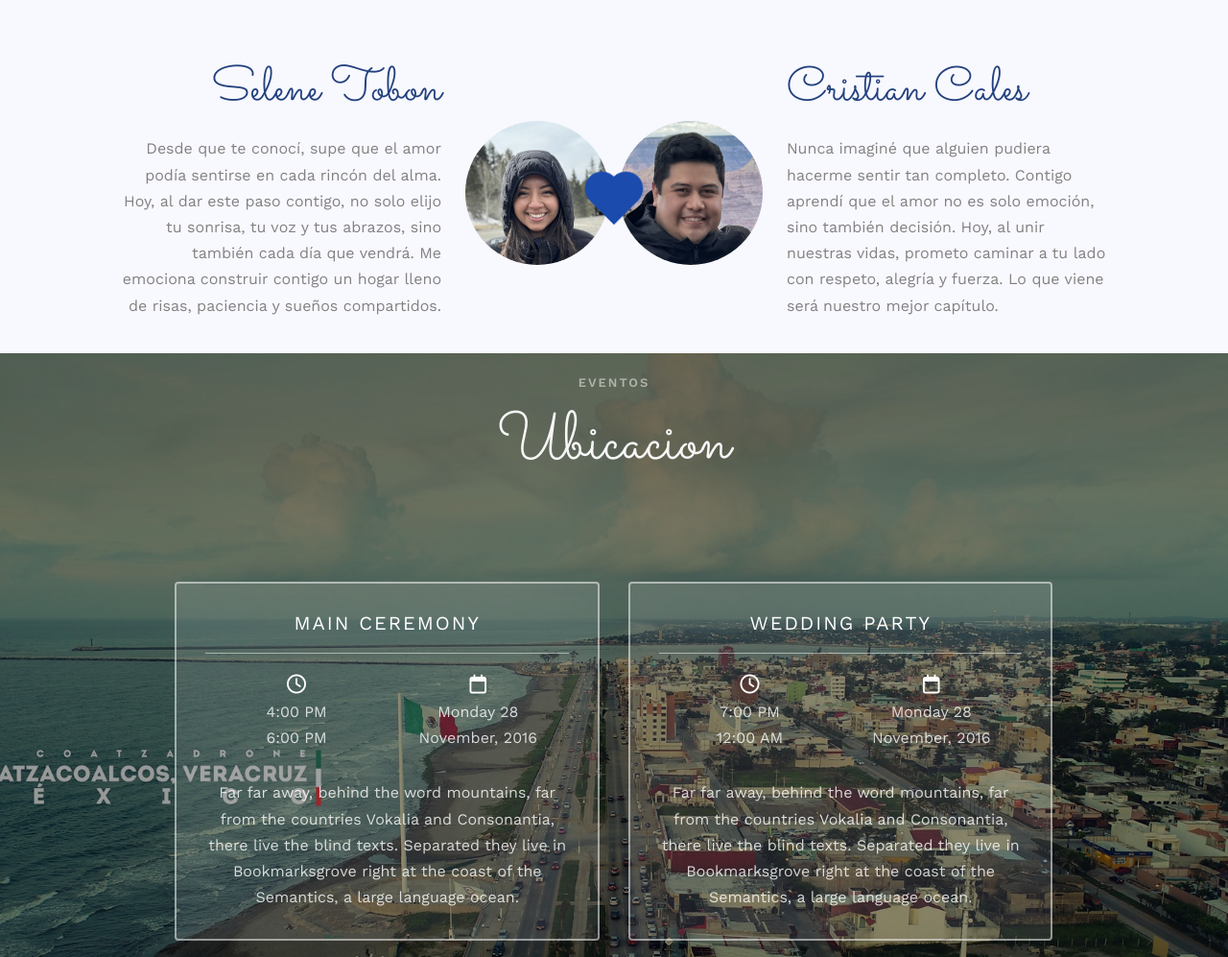
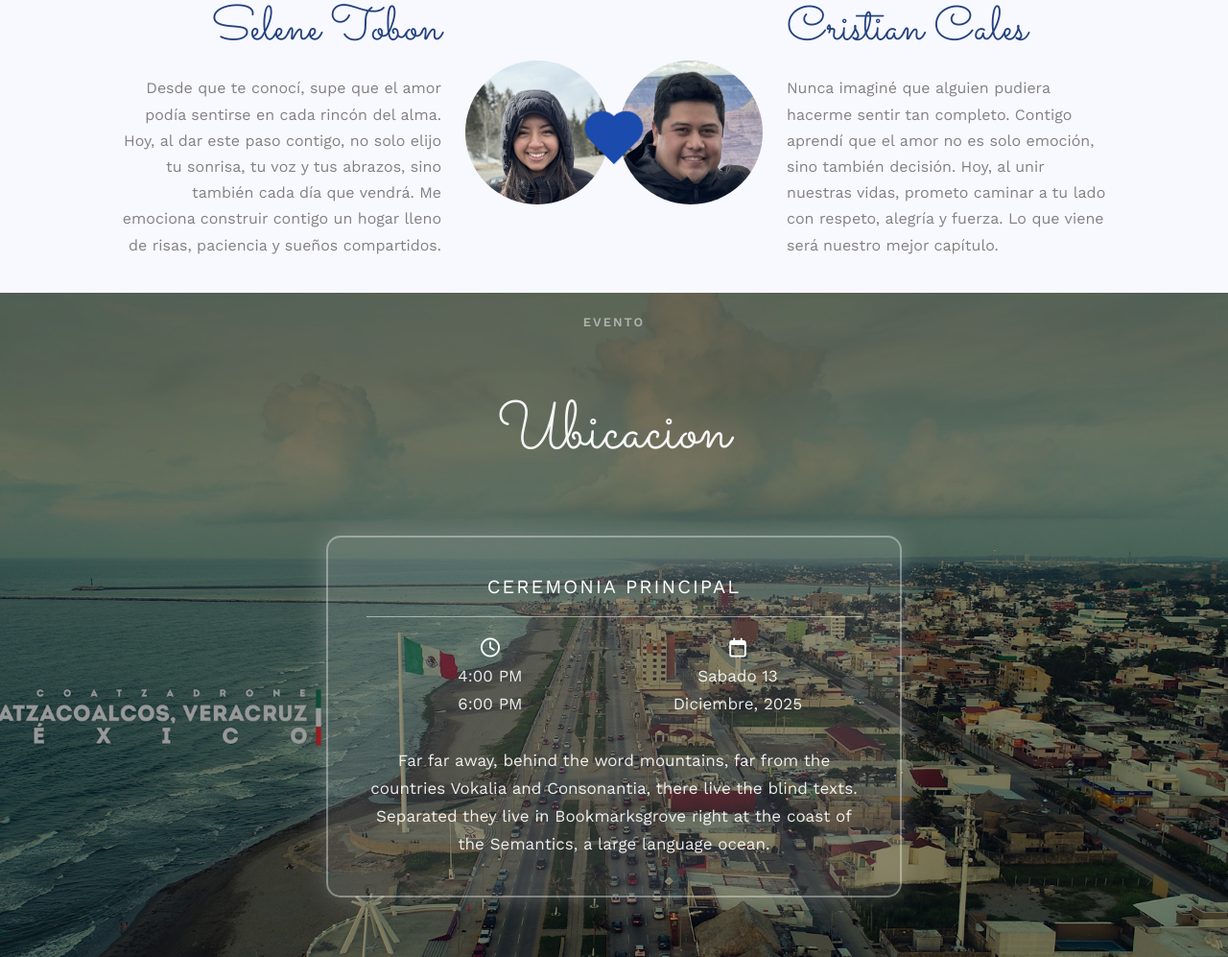
Before and after one commit to LuisTob0n/selene, a plain HTML site: page index.html in a window 1280 px wide. Shown: the part 1103-2100 px from the top of the page at 96% size. Drawn offline with nearby package versions, Linux system fonts and the light colour scheme.

Commit message:
Pre Alpha v0.0.3 agregado imagenes y correciones de alineados

```diff
--- a/css/style.css
+++ b/css/style.css
@@ -428,17 +428,21 @@ h1, h2, h3, h4, h5, h6, figure {
     height: inherit;
   }
 }
+
+/* Cuadro de informacion de ceremonia principal en ubicacion*/
 #fh5co-counter .event-wrap,
 #fh5co-event .event-wrap {
-  border: 2px solid rgba(255, 255, 255, 0.5);
-  background: rgba(255, 255, 255, 0.1);
-  padding: 30px;
+  border: 2px solid rgba(255, 255, 255, 0.358);
+  background: rgba(255, 255, 255, 0.119);
+  padding: 2.5em;
   width: 100%;
   float: left;
   -webkit-border-radius: 4px;
   -moz-border-radius: 4px;
   -ms-border-radius: 4px;
   border-radius: 4px;
+  border-radius: 15px;
+  box-shadow: 0px 0px 30px rgba(255, 255, 255, 0.214);
 }
 @media screen and (max-width: 768px) {
   #fh5co-counter .event-wrap,
@@ -446,9 +450,11 @@ h1, h2, h3, h4, h5, h6, figure {
     margin-bottom: 10px;
   }
 }
+
+/* Texto ceremonia principal */
 #fh5co-counter .event-wrap h3,
 #fh5co-event .event-wrap h3 {
-  font-size: 20px;
+  font-size: 2rem;
   color: #fff;
   border-bottom: 1px solid rgba(255, 255, 255, 0.5);
   display: block;
@@ -456,11 +462,14 @@ h1, h2, h3, h4, h5, h6, figure {
   text-transform: uppercase;
   letter-spacing: 2px;
 }
+
+/* Texto de ceremonia principal y horario en ubicacion*/
 #fh5co-counter .event-wrap p, #fh5co-counter .event-wrap span,
 #fh5co-event .event-wrap p,
 #fh5co-event .event-wrap span {
   display: block;
-  color: rgba(255, 255, 255, 0.8);
+  color: rgba(255, 255, 255, 0.9);
+  font-size: 1.7rem;
 }
 #fh5co-counter .event-wrap i,
 #fh5co-event .event-wrap i {
@@ -1460,18 +1469,31 @@ form label {
   font-size: 18px;
   color: #5d5d5d;
 }
-
+/* Texto ubicacion y otros textos del main*/
 .fh5co-heading {
-  margin-bottom: 5em;
-}
+  margin-bottom: 0em;
+}
+
+/* Texto solo ubicacion */
+#txtUbicacion{
+  margin-top: .75em;
+  margin-bottom: .75em;
+}
+
 .fh5co-heading.fh5co-heading-sm {
   margin-bottom: 2em;
+}
+
+/* Texto solo de nuestra historia */
+
+#txtHistoria{
+
 }
 
 /* Texto en main */
 .fh5co-heading h2 {
   font-size: 60px;
-  margin-bottom: 10px;
+  margin-bottom: 0px;
   line-height: 1.5;
   font-weight: 500;
   color: #22417e;
@@ -1486,6 +1508,7 @@ form label {
   font-size: 18px;
   line-height: 1.5;
   color: #828282;
+  margin-bottom: 1.5em !important;
 }
 .fh5co-heading span {
   text-transform: uppercase;
--- a/index.html
+++ b/index.html
@@ -123,17 +123,18 @@
 			<div class="container">
 				<div class="row">
 					<div class="col-md-8 col-md-offset-2 text-center fh5co-heading animate-box">
-						<span>Eventos</span>
-						<h2>Ubicacion</h2>
+						<span>Evento</span>
+						<h2 id="txtUbicacion">Ubicacion</h2>
 					</div>
 				</div>
 				<div class="row">
 					<div class="display-t">
 						<div class="display-tc">
 							<div class="col-md-10 col-md-offset-1">
-								<div class="col-md-6 col-sm-6 text-center">
+
+								<div class="col-md-8 col-md-offset-2 col-sm-10 col-sm-offset-1 text-center">
 									<div class="event-wrap animate-box">
-										<h3>Main Ceremony</h3>
+										<h3>Ceremonia principal</h3>
 										<div class="event-col">
 											<i class="fa-regular fa-clock"></i>
 											<span>4:00 PM</span>
@@ -141,13 +142,14 @@
 										</div>
 										<div class="event-col">
 											<i class="fa-regular fa-calendar"></i>
-											<span>Monday 28</span>
-											<span>November, 2016</span>
+											<span>Sabado 13</span>
+											<span>Diciembre, 2025</span>
 										</div>
 										<p>Far far away, behind the word mountains, far from the countries Vokalia and Consonantia, there live the blind texts. Separated they live in Bookmarksgrove right at the coast of the Semantics, a large language ocean.</p>
 									</div>
 								</div>
-								<div class="col-md-6 col-sm-6 text-center">
+
+								<!-- <div class="col-md-6 col-sm-6 text-center">
 									<div class="event-wrap animate-box">
 										<h3>Wedding Party</h3>
 										<div class="event-col">
@@ -162,7 +164,8 @@
 										</div>
 										<p>Far far away, behind the word mountains, far from the countries Vokalia and Consonantia, there live the blind texts. Separated they live in Bookmarksgrove right at the coast of the Semantics, a large language ocean.</p>
 									</div>
-								</div>
+								</div>  -->
+
 							</div>
 						</div>
 					</div>
@@ -183,7 +186,7 @@
 					<div class="col-md-12 col-md-offset-0">
 						<ul class="timeline animate-box">
 							<li class="animate-box">
-								<div class="timeline-badge" style="background-image:url(images/couple-1.jpg);"></div>
+								<div class="timeline-badge" style="background-image:url(images/coatza.jpg);"></div>
 								<div class="timeline-panel">
 									<div class="timeline-heading">
 										<h3 class="timeline-title">First We Meet</h3>
@@ -195,7 +198,7 @@
 								</div>
 							</li>
 							<li class="timeline-inverted animate-box">
-								<div class="timeline-badge" style="background-image:url(images/couple-2.jpg);"></div>
+								<div class="timeline-badge" style="background-image:url(images/vegas.gif);"></div>
 								<div class="timeline-panel">
 									<div class="timeline-heading">
 										<h3 class="timeline-title">First Date</h3>
@@ -207,7 +210,7 @@
 								</div>
 							</li>
 							<li class="animate-box">
-								<div class="timeline-badge" style="background-image:url(images/couple-3.jpg);"></div>
+								<div class="timeline-badge" style="background-image:url(images/ejemplo.jpg);"></div>
 								<div class="timeline-panel">
 									<div class="timeline-heading">
 										<h3 class="timeline-title">In A Relationship</h3>
```
Also changed, not shown: images/coatza.jpg (added), images/couple-1.jpg (deleted), images/couple-2.jpg (deleted), images/couple-3.jpg (deleted), images/ejemplo.jpg (added), 1 other file.
